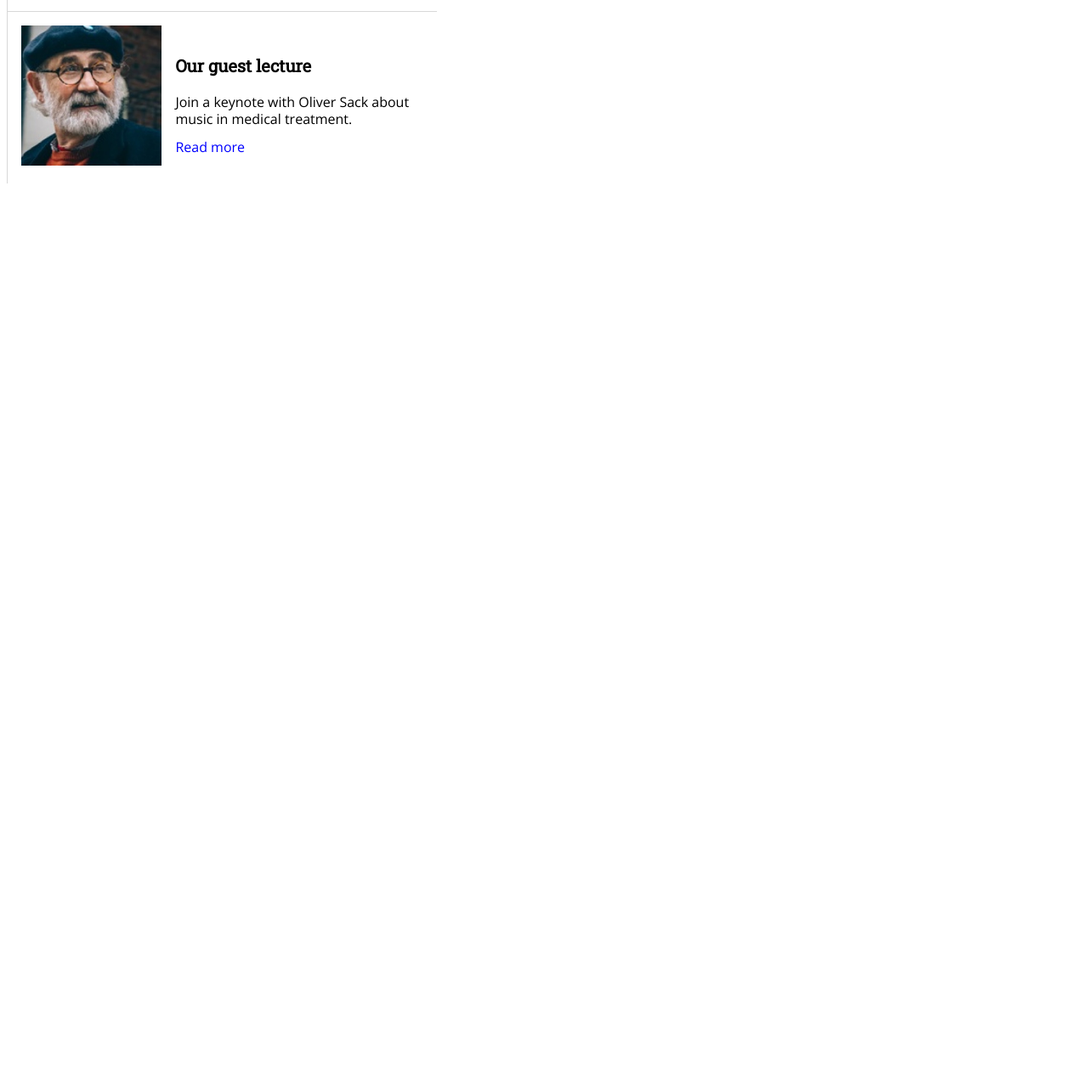
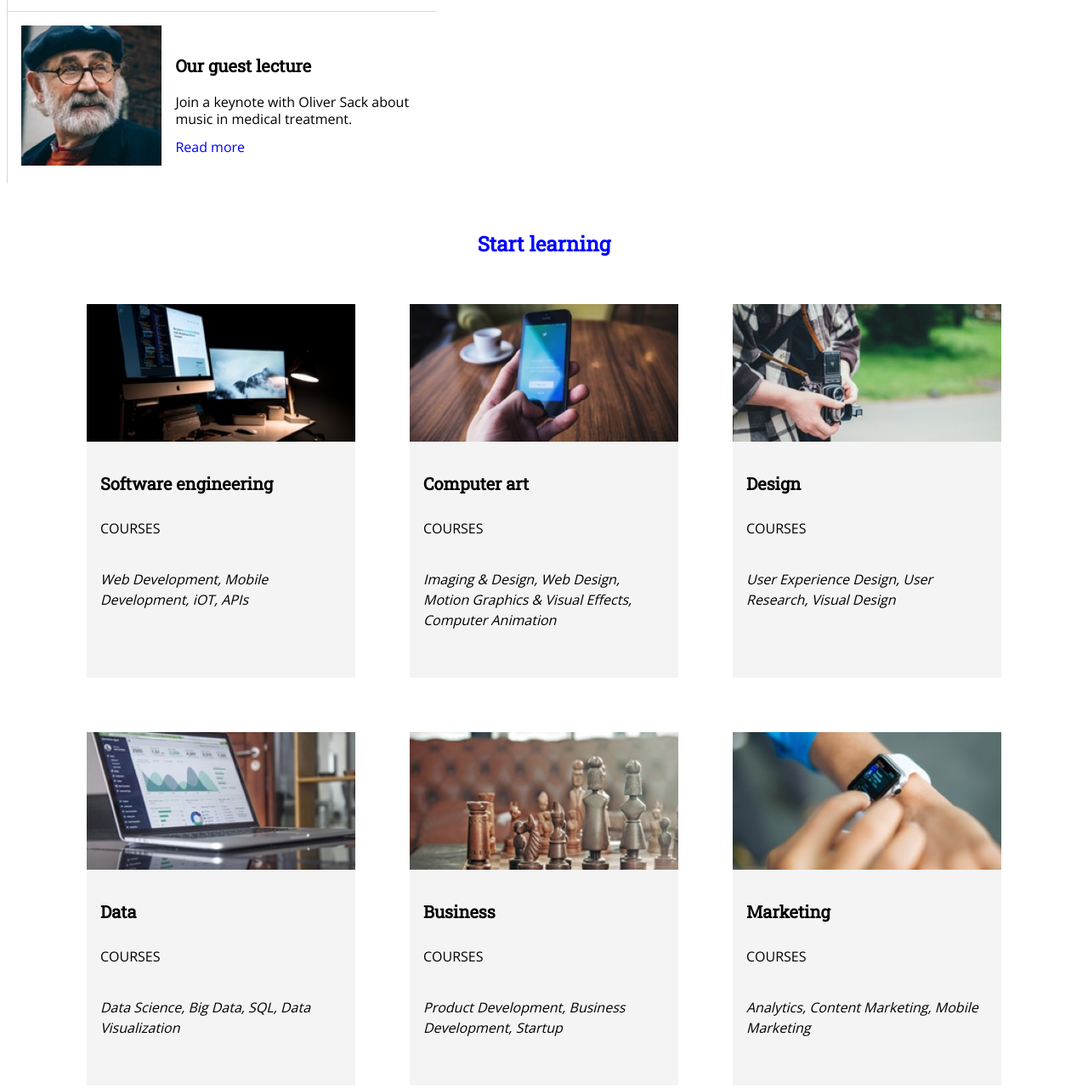
Before and after one commit to aingenerijr1/ColarAcademy, a plain HTML site: page index.html in a window 1280 px wide. Shown: the part 1040-2321 px from the top of the page at 85% size. Before the commit the page ends 1256 px from the top, so only its background shows below. Drawn offline with nearby package versions, Linux system fonts and the light colour scheme; files whose address does not match are found by name.

Commit message:
added course section and breakpoints

```diff
--- a/css/stylesheet.css
+++ b/css/stylesheet.css
@@ -368,3 +368,90 @@ aside .story:hover {
     margin: 0.5rem 0;
   }
 }
+
+/*--Programs--*/
+
+#courses {
+  display: flex;
+  flex-flow: row wrap;
+  justify-content: center;
+  margin: auto;
+  background-color: #ffffff;
+}
+
+#courses h2, #thesis h2{
+  padding: 2rem 0 0 0;
+  width: 100%;
+  text-align: center;
+}
+
+.program {
+  display: flex;
+  flex-direction: column;
+  width: 25%;
+  margin: 2rem;
+  background-color: #f4f4f4;
+}
+
+.program a {
+  color: black;
+}
+
+.program:hover {
+  border-top: solid 5px blue;
+  transition: border-top 0.15s ease-out 200ms;
+}
+
+.program img {
+  width: 100%;
+}
+
+#courses h3 {
+  margin: 1rem 0;
+}
+
+.details {
+  padding: 1rem;
+  flex: 1 1;
+}
+
+.details h4 {
+  padding: 0.5rem 0;
+  font-weight: 400;
+  text-transform: uppercase;
+}
+
+.details p {
+  font-weight: 400;
+  font-style: italic;
+  line-height: 1.5;
+  padding: .5rem 0 1.5rem 0;
+}
+
+
+/*--Programs Breakpoints--*/
+
+@media only screen and (max-width: 800px) {
+  .program {
+    width: 40%;
+  }
+}
+
+@media only screen and (max-width: 660px) {
+  #courses h2 {
+    margin: 0 auto 2rem;
+  }
+  #courses {
+    padding-bottom: 1rem;
+  }
+  .program {
+    width: 80%;
+    margin: 0.5rem 0;
+  }
+  .program img, .program h4, .program p {
+    display: none;
+  }
+  #courses h3 {
+    margin: 0;
+  }
+}
--- a/index.html
+++ b/index.html
@@ -97,3 +97,86 @@
           </feature>
         </aside>
       </section>
+
+      <!--Course Categories-->
+      <section id="courses">
+        <h2>Start learning</h2>
+
+        <div class="program" role="presentation">
+          <a href="#program">
+            <img src="c://ColmarAcademy/resources/Images/course-software.jpg" alt="image of a computer on a desk"/>
+            <div class="details" aria-label="Detailed course topic list">
+              <h3>Software engineering</h3>
+              <h4>Courses</h4>
+              <p>
+                Web Development, Mobile Development, iOT, APIs
+              </p>
+            </div>
+          </a>
+        </div>
+
+        <div class="program" role="presentation">
+          <a href="#program">
+            <img src="c://ColmarAcademy/resources/Images/course-computer-art.jpg" alt="image of smartphone being held in hand"/>
+            <div class="details" aria-label="Detailed course topic list">
+              <h3>Computer art</h3>
+              <h4>Courses</h4>
+              <p>
+                Imaging & Design, Web Design, Motion Graphics & Visual Effects, Computer Animation
+              </p>
+            </div>
+          </a>
+        </div>
+
+        <div class="program" role="presentation">
+          <a href="#program">
+          <img src="c://ColmarAcademy/resources/Images/course-design.jpg" alt="image of student holding camera"/>
+          <div class="details" aria-label="Detailed course topic list">
+            <h3>Design</h3>
+            <h4>Courses</h4>
+            <p>
+              User Experience Design, User Research, Visual Design
+            </p>
+          </div>
+        </a>
+        </div>
+
+        <div class="program" role="presentation">
+          <a href="#program">
+          <img src="c://ColmarAcademy/resources/Images/course-data.jpg" alt="image of laptop with graphs"/>
+          <div class="details" aria-label="Detailed course topic list">
+            <h3>Data</h3>
+            <h4>Courses</h4>
+            <p>
+              Data Science, Big Data, SQL, Data Visualization
+            </p>
+          </div>
+        </a>
+        </div>
+
+        <div class="program" role="presentation">
+          <a href="#program">
+          <img src="c://ColmarAcademy/resources/Images/course-business.jpg" alt="image of set up chess board"/>
+          <div class="details" aria-label="Detailed course topic list">
+            <h3>Business</h3>
+            <h4>Courses</h4>
+            <p>
+              Product Development, Business Development, Startup
+            </p>
+          </div>
+        </a>
+        </div>
+
+        <div class="program" role="presentation">
+          <a href="#program">
+          <img src="c://ColmarAcademy/resources/Images/course-marketing.jpg" alt="image of smart watch on wrist"/>
+          <div class="details" aria-label="Detailed course topic list">
+            <h3>Marketing</h3>
+            <h4>Courses</h4>
+            <p>
+              Analytics, Content Marketing, Mobile Marketing
+            </p>
+          </div>
+        </a>
+        </div>
+      </section>
```
